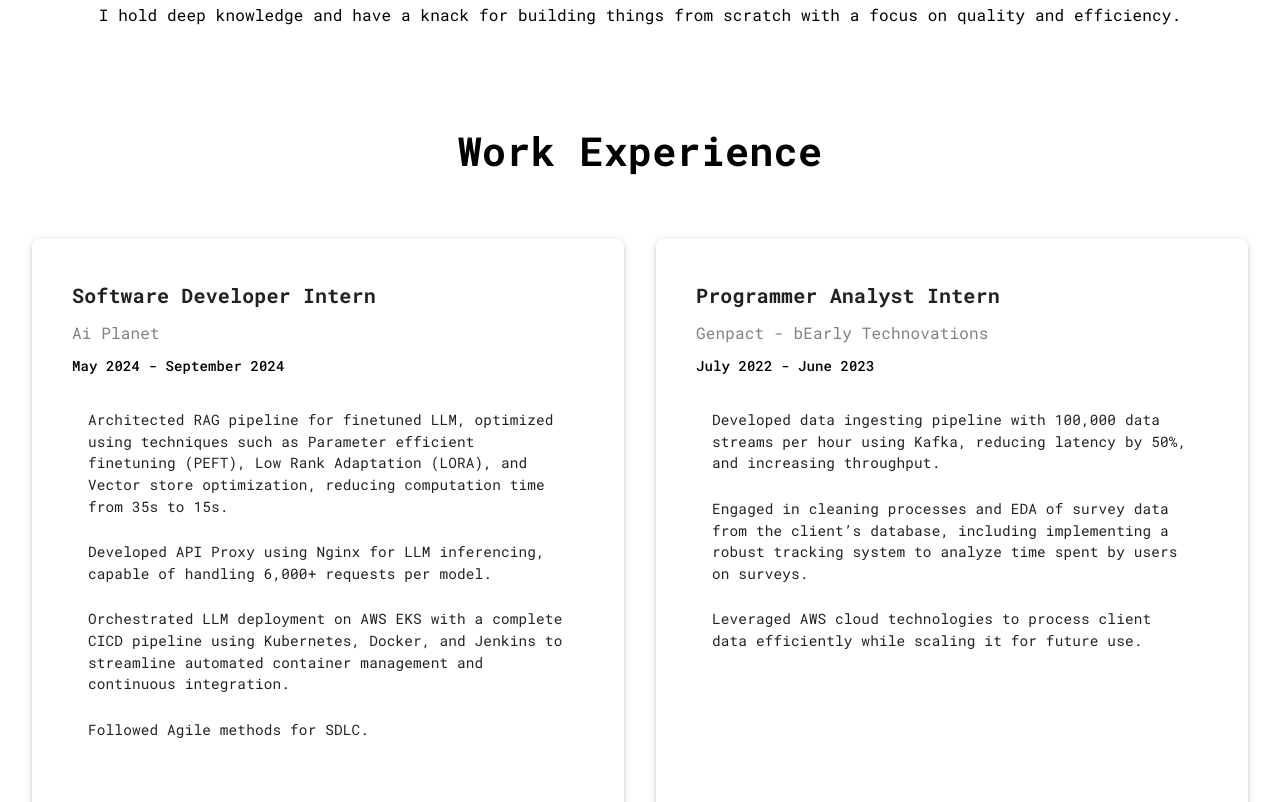
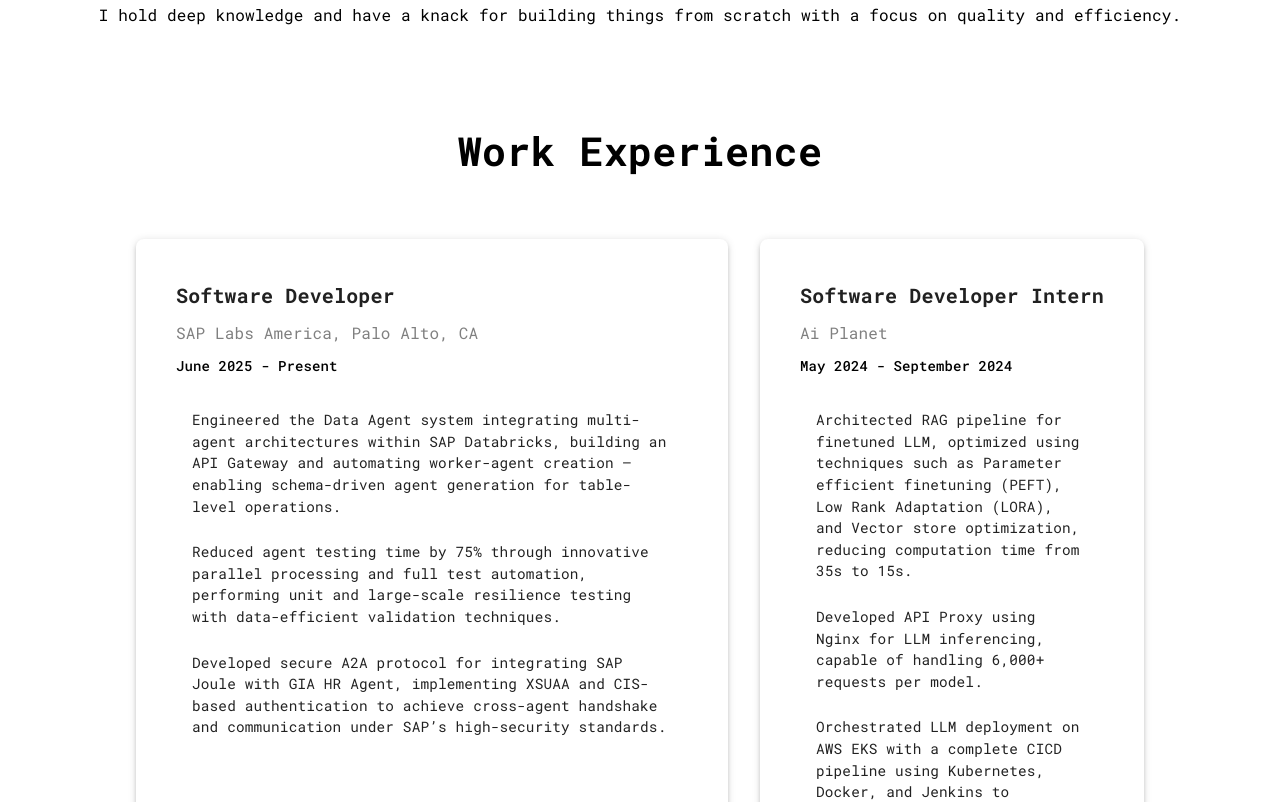
Before and after one commit to Sathyanarayanan-ops/Sathya_Portfolio, a React (Create React App) app in the folder frontend/: page / in a window 1280 px wide. Shown: the part 1320-2122 px from the top of the page. Built offline with nearby package versions, Linux system fonts and the light colour scheme.

Commit message:
New Experience added

```diff
--- a/frontend/src/components/WorkExperience.jsx
+++ b/frontend/src/components/WorkExperience.jsx
@@ -2,6 +2,16 @@ import React from "react";
 import { Box, Typography, Grid, Card, CardContent, List, ListItem } from "@mui/material";
 
 const workExperienceData = [
+  {
+    title: "Software Developer",
+    company: "SAP Labs America, Palo Alto, CA",
+    duration: "June 2025 - Present",
+    description: [
+      "Engineered the Data Agent system integrating multi-agent architectures within SAP Databricks, building an API Gateway and automating worker-agent creation — enabling schema-driven agent generation for table-level operations.",
+      "Reduced agent testing time by 75% through innovative parallel processing and full test automation, performing unit and large-scale resilience testing with data-efficient validation techniques.",
+      "Developed secure A2A protocol for integrating SAP Joule with GIA HR Agent, implementing XSUAA and CIS-based authentication to achieve cross-agent handshake and communication under SAP’s high-security standards."
+    ],
+  },
   {
     title: "Software Developer Intern",
     company: "Ai Planet",
@@ -25,32 +35,8 @@ const workExperienceData = [
   },
 ];
 
-export default function WorkExperience() {
+function ExperienceCard({ work }) {
   return (
-    <div>
-      <Box>
-        <Typography
-          variant="h4"
-          sx={{
-            color: "black",
-            fontFamily: "Roboto Mono, monospace",
-            fontSize: "2.5rem",
-            fontWeight: "bold",
-            textAlign: "center",
-            mb: 4,
-          }}
-        >
-          Work Experience
-        </Typography>
-        <Box
-          sx={{
-            p: 4,
-          }}
-        >
-          {/* Grid for cards */}
-          <Grid container spacing={4}>
-            {workExperienceData.map((work, index) => (
-              <Grid item xs={12} sm={6} key={index}>
     <Card
       sx={{
         backgroundColor: "white",
@@ -108,6 +94,37 @@ export default function WorkExperience() {
         </List>
       </CardContent>
     </Card>
+  );
+}
+
+export default function WorkExperience() {
+  return (
+    <div>
+      <Box>
+        <Typography
+          variant="h4"
+          sx={{
+            color: "black",
+            fontFamily: "Roboto Mono, monospace",
+            fontSize: "2.5rem",
+            fontWeight: "bold",
+            textAlign: "center",
+            mb: 4,
+          }}
+        >
+          Work Experience
+        </Typography>
+        <Box sx={{ p: 4 }}>
+          <Grid container spacing={4} justifyContent="center">
+            {/* First row: SAP Labs only */}
+            <Grid item xs={12} sm={8} md={6}>
+              <ExperienceCard work={workExperienceData[0]} />
+            </Grid>
+
+            {/* Second row: Ai Planet + Genpact */}
+            {workExperienceData.slice(1).map((work, index) => (
+              <Grid item xs={12} sm={6} md={4} key={index}>
+                <ExperienceCard work={work} />
               </Grid>
             ))}
           </Grid>
```
Lines whose indentation alone changed are shown as unchanged.
